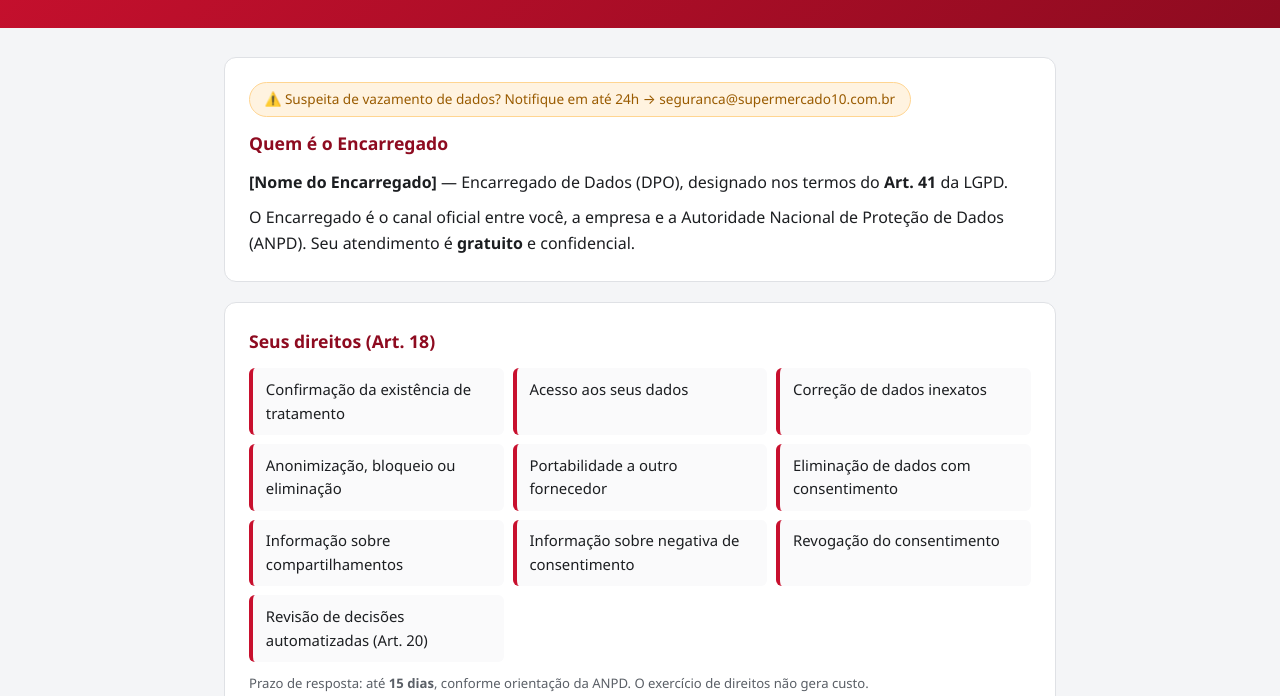
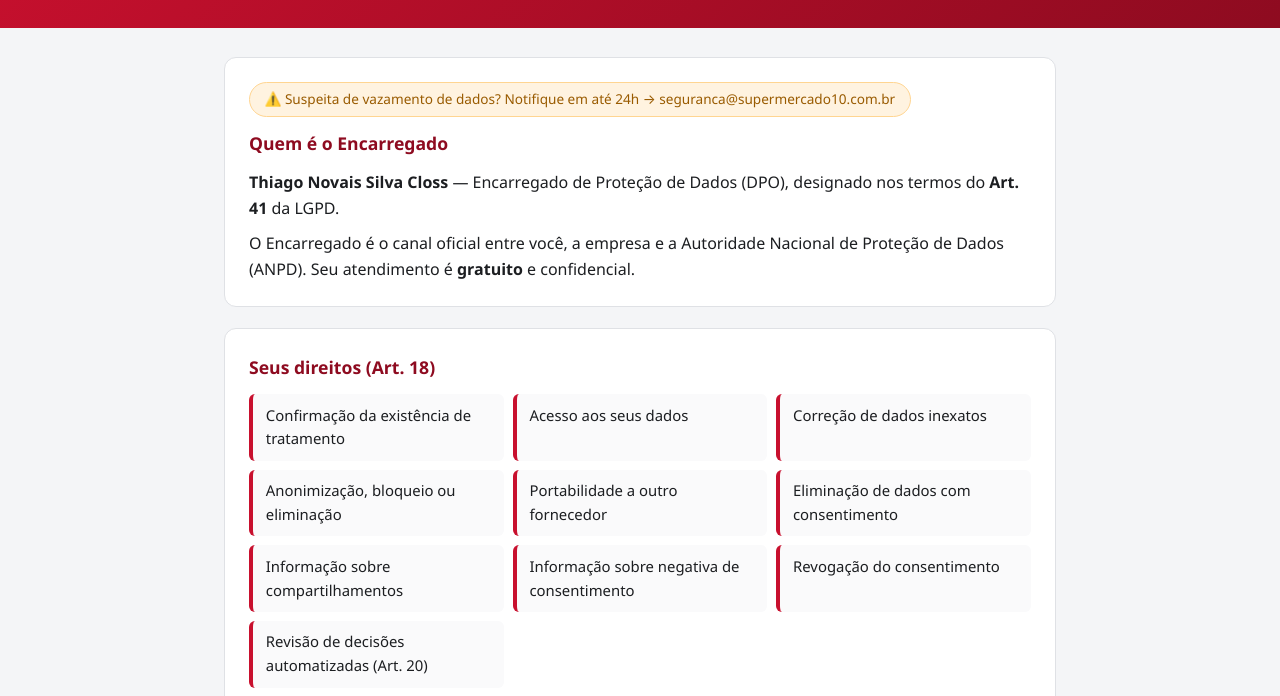
Before and after one commit to TNSCloss/LGPD, a plain HTML site: page 09-canal-do-encarregado/index.html in a window 1280 px wide. Shown: the part 104-800 px from the top of the page. Drawn offline with Linux system fonts and the light colour scheme.

Commit message:
Update DPO name in index.html

```diff
--- a/09-canal-do-encarregado/index.html
+++ b/09-canal-do-encarregado/index.html
@@ -57,7 +57,7 @@
     <div class="card">
       <span class="tag-incidente">⚠️ Suspeita de vazamento de dados? Notifique em até 24h → seguranca@supermercado10.com.br</span>
       <h2>Quem é o Encarregado</h2>
-      <p><strong>[Nome do Encarregado]</strong> — Encarregado de Dados (DPO), designado nos termos do <strong>Art. 41</strong> da LGPD.</p>
+      <p><strong>Thiago Novais Silva Closs</strong> — Encarregado de Proteção de Dados (DPO), designado nos termos do <strong>Art. 41</strong> da LGPD.</p>
       <p style="margin-top:.6rem;">O Encarregado é o canal oficial entre você, a empresa e a Autoridade Nacional de Proteção de Dados (ANPD). Seu atendimento é <strong>gratuito</strong> e confidencial.</p>
     </div>
 
```
